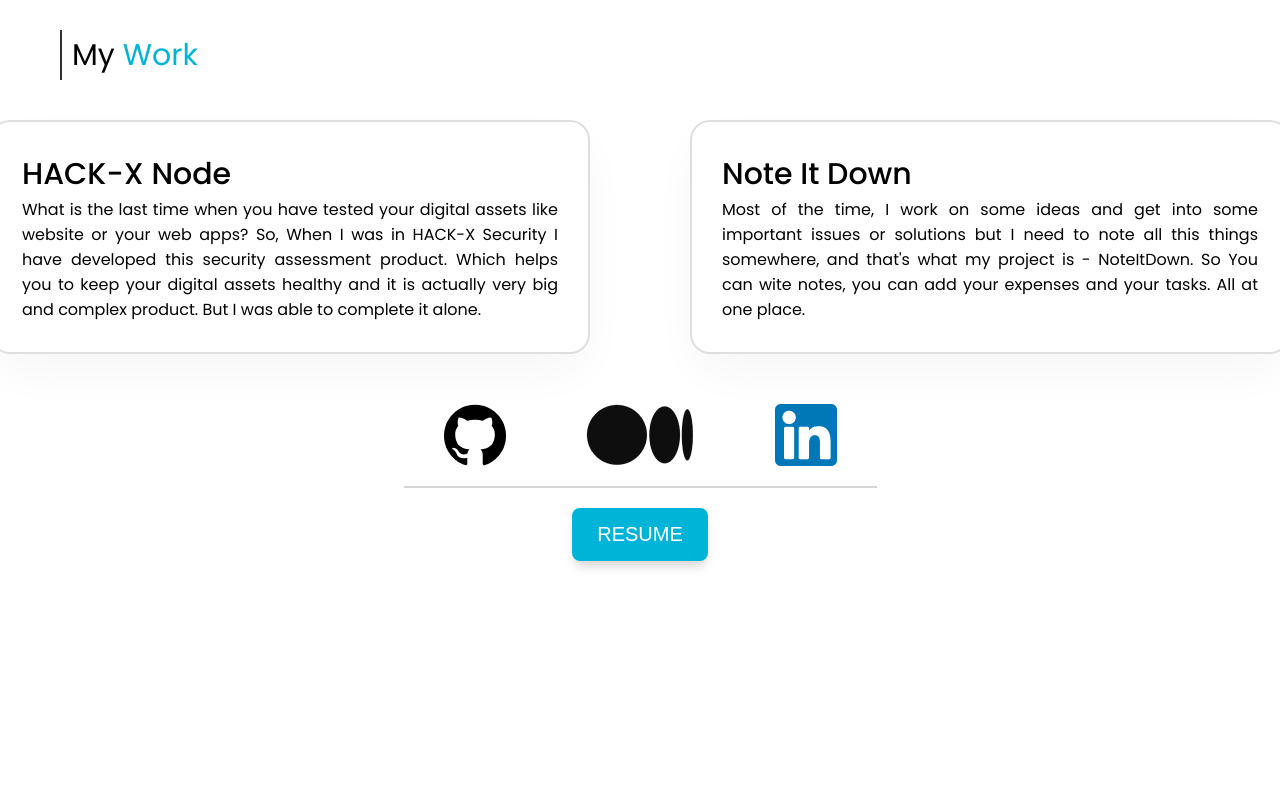
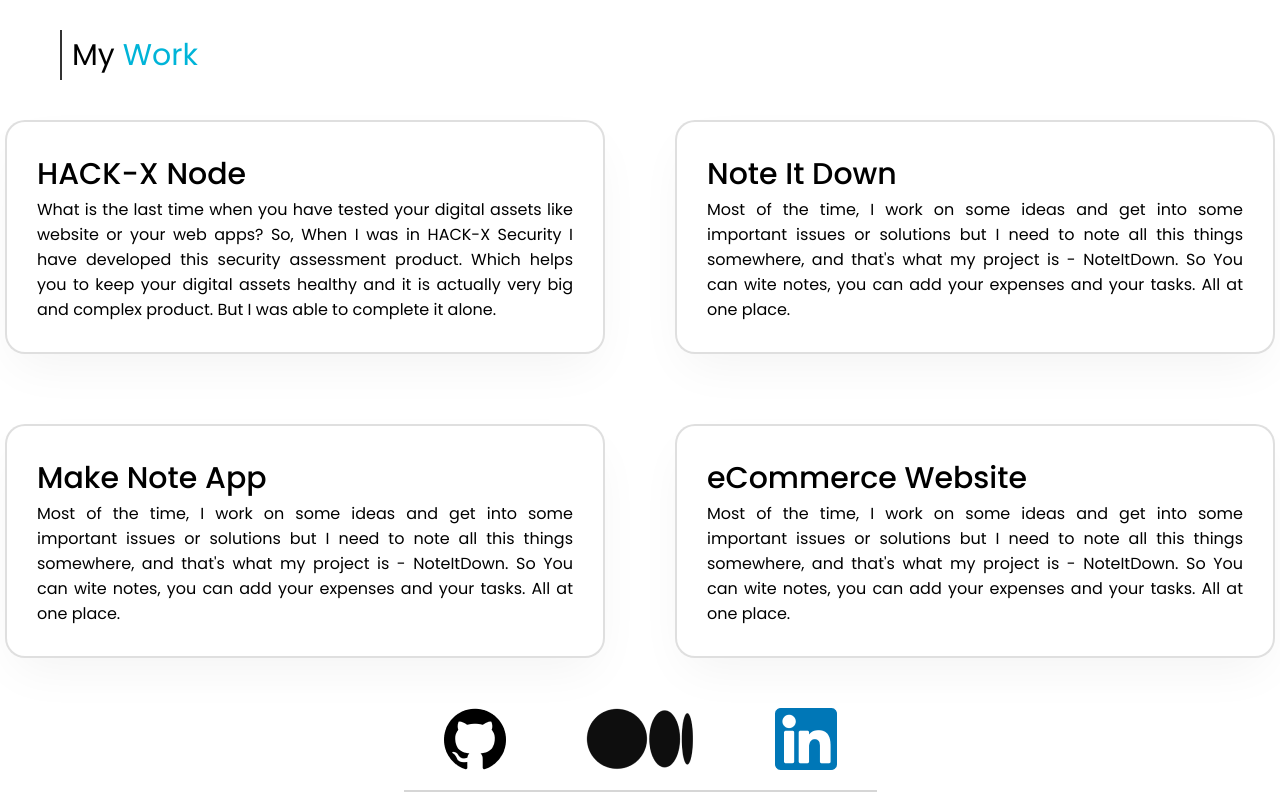
Before and after one commit to Kshirsagar-Govind/the-portfolio, a React (Create React App) app: page / in a window 1280 px wide. Shown: the part 1620-2420 px from the top of the page. Built offline with nearby package versions, Linux system fonts and the light colour scheme.

Commit message:
New Work Added and Form Removed

```diff
--- a/src/Components/CSS/my-work-style.css
+++ b/src/Components/CSS/my-work-style.css
@@ -24,7 +24,7 @@ html {
 
 @media (min-width: 769px) {
   .MyWorkPage {
-    height: 100vh;
+    height: fit-content;
 
     padding: 5rem;
     position: relative;
@@ -54,7 +54,8 @@ html {
     display: grid;
     grid-template-columns: repeat(2, 1fr);
     width: fit-content;
-    column-gap: 10rem;
+    column-gap: 7rem;
+    row-gap: 5rem;
     margin-bottom: 3rem;
     /* border: 2px solid; */
   }
--- a/src/Components/MyWorkPage.jsx
+++ b/src/Components/MyWorkPage.jsx
@@ -104,6 +104,52 @@ function MyWork() {
               </span>
             </div>
           </div>
+
+          <div className="work-card-container">
+            <span>
+              <h1>Make Note App</h1>
+              <p>
+                Most of the time, I work on some ideas and get into some
+                important issues or solutions but I need to note all this things
+                somewhere, and that's what my project is - NoteItDown. So You
+                can wite notes, you can add your expenses and your tasks. All at
+                one place.
+              </p>
+            </span>
+            <div className="show-work">
+              <span>
+                <a
+                  className="work-btn text-no-style"
+                  href="/project-note-it-down"
+                >
+                  Case Study
+                </a>
+              </span>
+            </div>
+          </div>
+
+          <div className="work-card-container">
+            <span>
+              <h1>eCommerce Website</h1>
+              <p>
+                Most of the time, I work on some ideas and get into some
+                important issues or solutions but I need to note all this things
+                somewhere, and that's what my project is - NoteItDown. So You
+                can wite notes, you can add your expenses and your tasks. All at
+                one place.
+              </p>
+            </span>
+            <div className="show-work">
+              <span>
+                <a
+                  className="work-btn text-no-style"
+                  href="/project-note-it-down"
+                >
+                  Case Study
+                </a>
+              </span>
+            </div>
+          </div>
         </div>
 
         <div className="social-section">
--- a/src/Components/WorkPages/main-page.jsx
+++ b/src/Components/WorkPages/main-page.jsx
@@ -13,7 +13,7 @@ function MainPage() {
       <MySkills />
       <MyWork />
       <MySelf />
-      <GetInTouch />
+      {/* <GetInTouch /> */}
       {/* <NoteItDownPage /> */}
     </div>
   );
```
